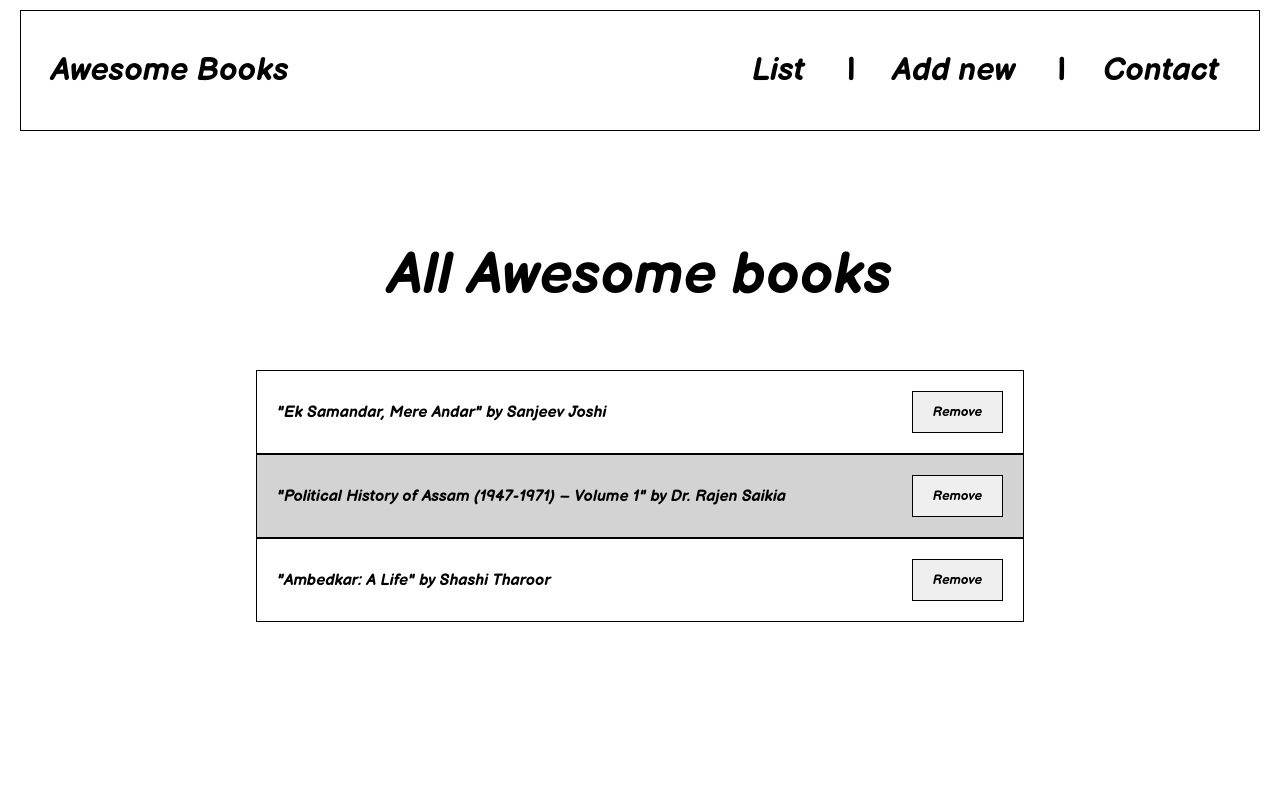
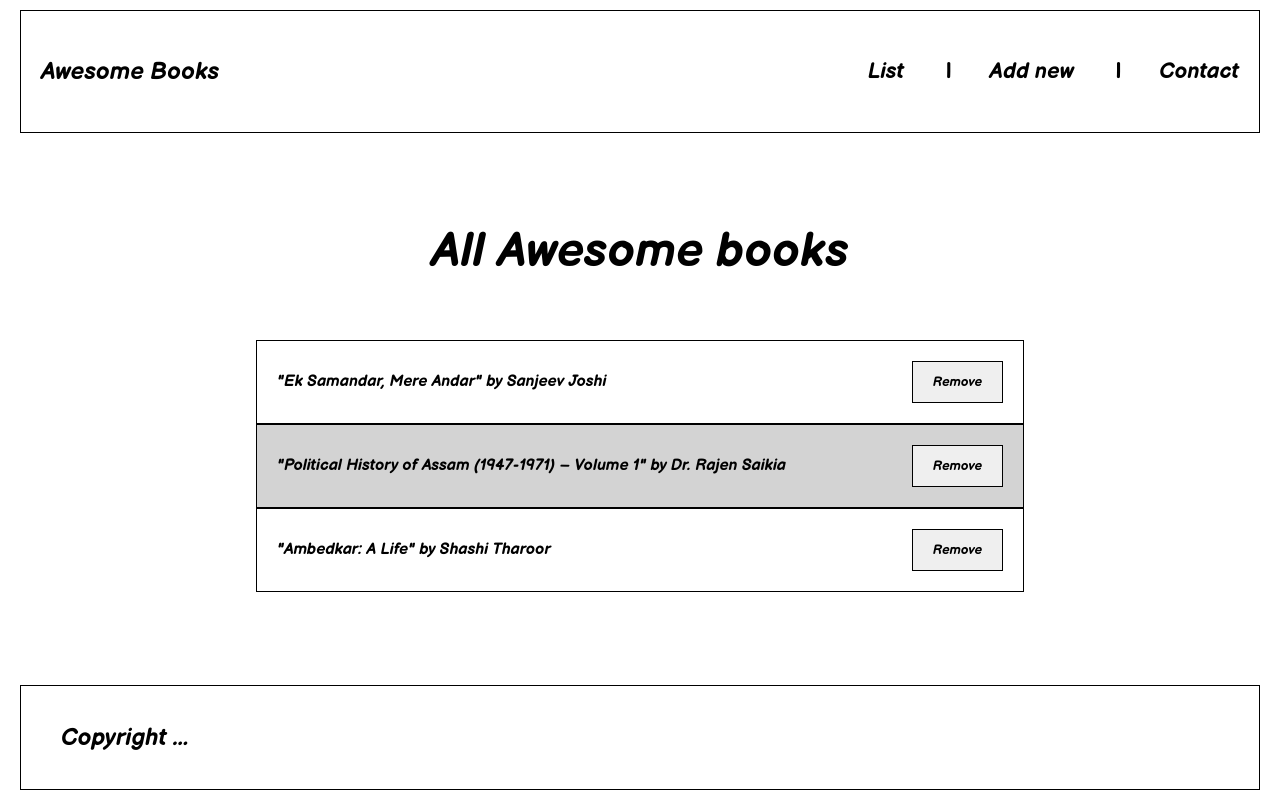
Before and after one commit to fahdrahali/awesome_books, a website with bundled scripts: page index.html in a window 1280 px wide. Built offline with nearby package versions, Linux system fonts and the light colour scheme.

Commit message:
add a footer module

```diff
--- a/app.js
+++ b/app.js
@@ -1,6 +1,7 @@
 import createBookSection from "./modules/addBook.js";
 import { Books } from "./modules/books.js";
 import displayBooks from "./modules/displayBooks.js";
+import createFooter from "./modules/footer.js";
 import CreateNavBar from "./modules/navBar.js";
 
 const books = new Books();
@@ -17,6 +18,10 @@ books.books = [
 
 
 document.addEventListener("DOMContentLoaded", () => {
+  const container = document.createElement('section');
+  container.id = 'container';
+  document.body.append(container);
   CreateNavBar();
   displayBooks(books);
+  createFooter();
 });
--- a/modules/addBook.js
+++ b/modules/addBook.js
@@ -37,7 +37,7 @@ const createBookSection = () => {
   bookSection.append(h2);
   bookSection.append(form);
 
-    document.body.append(bookSection);
+  document.getElementById('container').append(bookSection);
 
     document.getElementById("btn-add").addEventListener("click", (event) => {
         event.preventDefault();
--- a/modules/displayBooks.js
+++ b/modules/displayBooks.js
@@ -29,8 +29,9 @@ const displayBooks = (books) => {
       ul.append(liButton);
       booksSection.append(ul);
 
-      document.body.insertBefore(booksSection, document.querySelector(".add-book"));
-    });
+     const container =  document.getElementById('container');
+      container.append(booksSection)
+      });
     localStorage.setItem("books", JSON.stringify(books.books));
   };
 
--- /dev/null
+++ b/modules/footer.js
@@ -0,0 +1,9 @@
+const createFooter = () => {
+    const footer = document.createElement('footer');
+    const span = document.createElement('span');
+    span.textContent = 'Copyright   ...'
+    footer.append(span);
+    document.getElementById('container').append(footer);
+}
+
+export default createFooter;
--- a/modules/navBar.js
+++ b/modules/navBar.js
@@ -24,7 +24,7 @@ const CreateNavBar = () => {
   header.append(logo);
   header.append(nav);
 
-  document.body.append(header);
+  document.getElementById('container').append(header);
 };
 
 export default CreateNavBar;
--- a/styles.css
+++ b/styles.css
@@ -13,18 +13,18 @@ ul {
 body {
   font-family: "Balsamiq Sans", serif;
   font-size: 16px;
+  height: 100hv;
 }
 
 body h1 {
   padding: 60px;
   align-self: center;
-  font-size: 58px;
-  margin-top: 40px;
+  font-size: 48px;
+  margin-top: 20px;
 }
 
 body h2 {
   font-size: 32px;
-
 }
 
 header {
@@ -35,9 +35,23 @@ header {
   margin: 10px 20px;
 }
 
-header span {
-  font-size: 32px;
-  padding: 10px 30px;
+#container {
+  min-height: 100vh;
+  display: grid;
+}
+
+footer {
+  display: flex;
+  align-items: center;
+  border: 1px solid black;
+  margin: 40px 20px 10px;
+  padding: 10px 20px;
+}
+
+header span,
+footer span {
+  font-size: 24px;
+  padding: 0px 20px;
   border-radius: 8px;
 }
 
@@ -45,13 +59,13 @@ nav ul {
   display: flex;
   justify-content: end;
   gap: 40px;
-  padding: 40px;
+  padding: 20px;
 }
 
 nav a {
   text-decoration: none;
   color: #000;
-  font-size: 32px;
+  font-size: 22px;
 }
 
 #books {
```
